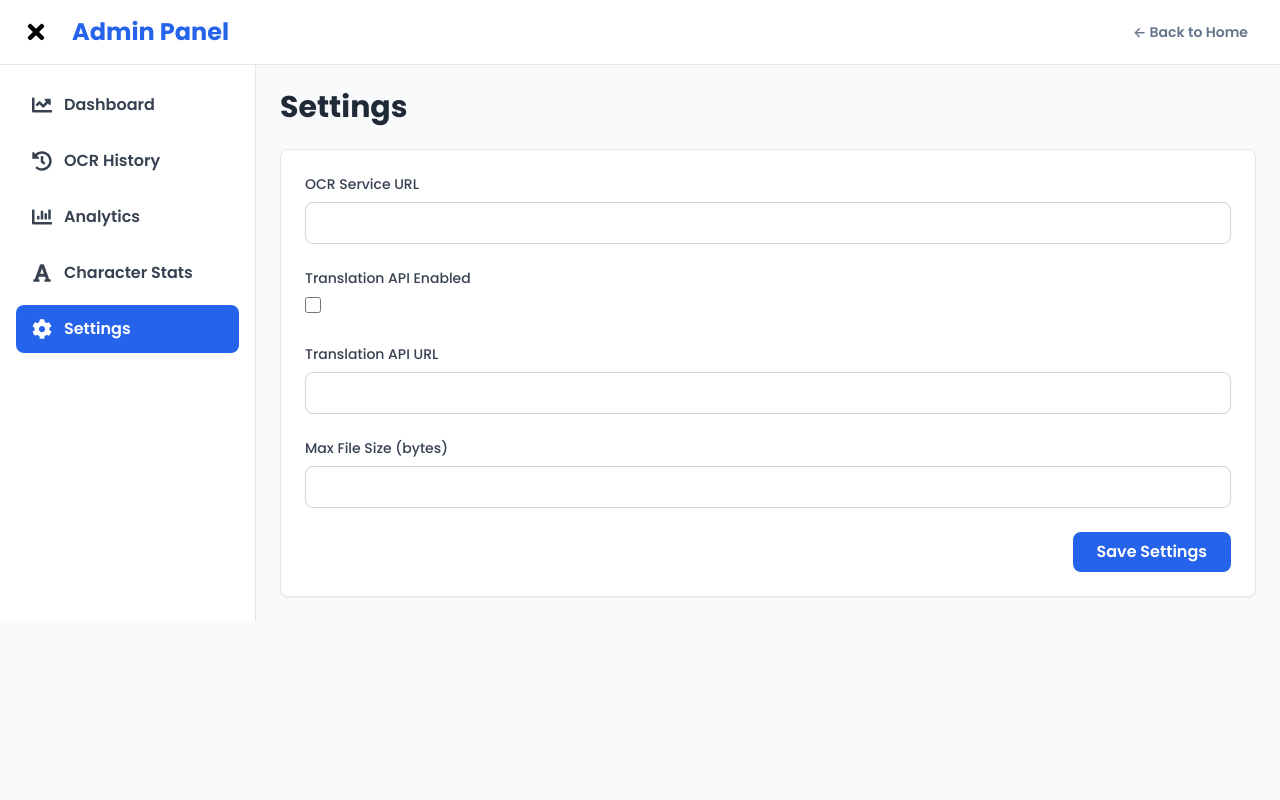
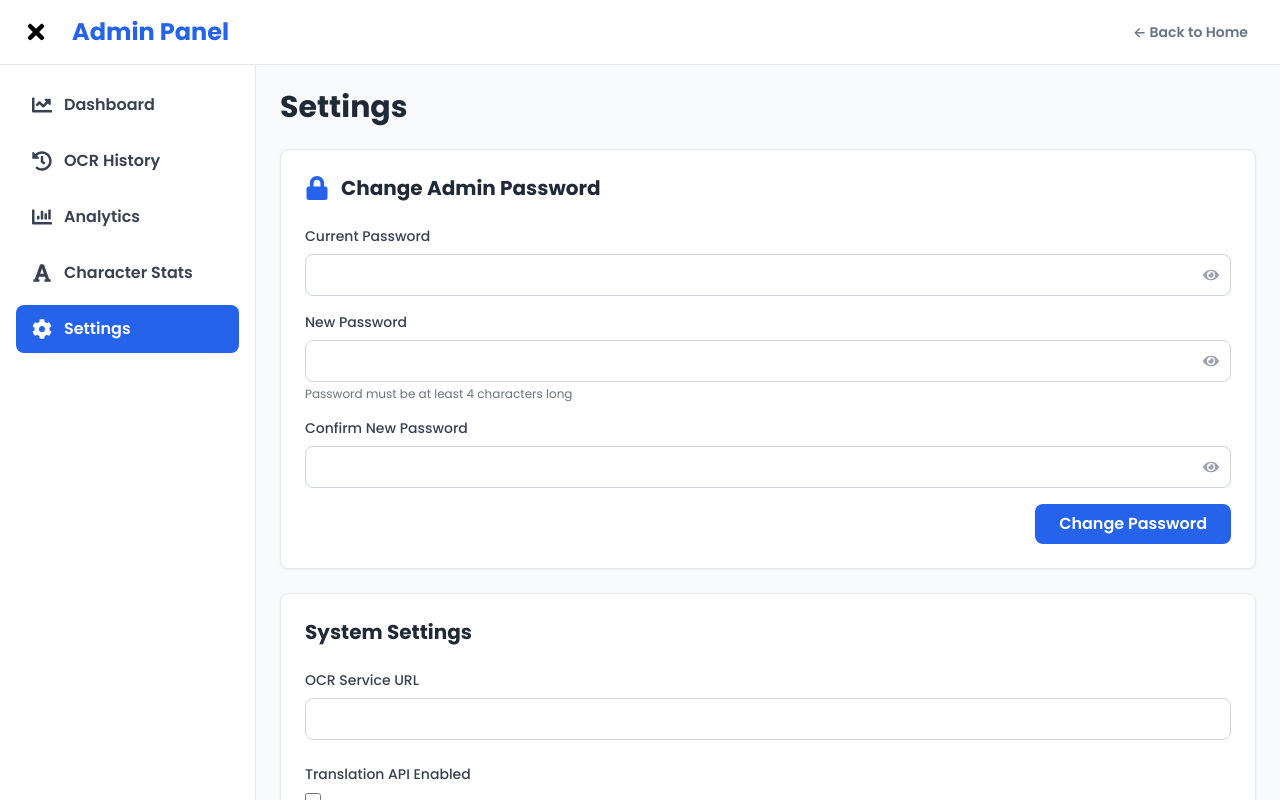
Before and after one commit to SajBajra/Final-Year-Project, a React app in the folder frontend/: page /admin/settings in a window 1280 px wide. Shown: the top 800 px of the page. Built offline with nearby package versions, Linux system fonts and the light colour scheme; no server answers; the HTML template or start-up script is replaced by a standard one.

Commit message:
feat: Add admin password change UI to settings page

```diff
--- a/frontend/src/pages/admin/AdminSettings.jsx
+++ b/frontend/src/pages/admin/AdminSettings.jsx
@@ -1,11 +1,21 @@
 import { useState, useEffect } from 'react'
-import { getSettings, updateSettings } from '../../services/adminService'
+import { FaLock, FaEye, FaEyeSlash } from 'react-icons/fa'
+import { getSettings, updateSettings, changePassword } from '../../services/adminService'
 
 const AdminSettings = () => {
   const [settings, setSettings] = useState({})
   const [loading, setLoading] = useState(true)
   const [saving, setSaving] = useState(false)
   const [message, setMessage] = useState('')
+
+  // Password change states
+  const [currentPassword, setCurrentPassword] = useState('')
+  const [newPassword, setNewPassword] = useState('')
+  const [confirmPassword, setConfirmPassword] = useState('')
+  const [changingPassword, setChangingPassword] = useState(false)
+  const [showCurrentPassword, setShowCurrentPassword] = useState(false)
+  const [showNewPassword, setShowNewPassword] = useState(false)
+  const [showConfirmPassword, setShowConfirmPassword] = useState(false)
 
   useEffect(() => {
     loadSettings()
@@ -42,6 +52,42 @@ const AdminSettings = () => {
     setSettings({ ...settings, [key]: value })
   }
 
+  const handlePasswordChange = async (e) => {
+    e.preventDefault()
+
+    if (newPassword !== confirmPassword) {
+      setMessage('New passwords do not match')
+      setTimeout(() => setMessage(''), 3000)
+      return
+    }
+
+    if (newPassword.length < 4) {
+      setMessage('Password must be at least 4 characters long')
+      setTimeout(() => setMessage(''), 3000)
+      return
+    }
+
+    try {
+      setChangingPassword(true)
+      setMessage('')
+      const response = await changePassword(currentPassword, newPassword)
+      if (response.success) {
+        setMessage('Password changed successfully!')
+        setCurrentPassword('')
+        setNewPassword('')
+        setConfirmPassword('')
+        setTimeout(() => setMessage(''), 3000)
+      } else {
+        setMessage(response.message || 'Failed to change password')
+      }
+    } catch (error) {
+      console.error('Error changing password:', error)
+      setMessage(error.response?.data?.message || 'Failed to change password. Please check your current password.')
+    } finally {
+      setChangingPassword(false)
+    }
+  }
+
   if (loading) {
     return (
       <div className="flex items-center justify-center h-64">
@@ -56,13 +102,103 @@ const AdminSettings = () => {
 
       {message && (
         <div className={`p-4 rounded-lg ${
-          message.includes('success') ? 'bg-green-50 text-green-800' : 'bg-red-50 text-red-800'
+          message.includes('success') || message.includes('Success') ? 'bg-green-50 text-green-800' : 'bg-red-50 text-red-800'
         }`}>
           {message}
         </div>
       )}
 
+      {/* Password Change Section */}
+      <div className="bg-white rounded-lg shadow-sm border border-gray-200 p-6">
+        <div className="flex items-center gap-3 mb-6">
+          <FaLock className="text-2xl text-primary-600" />
+          <h3 className="text-xl font-bold text-gray-800">Change Admin Password</h3>
+        </div>
+        <form onSubmit={handlePasswordChange} className="space-y-4">
+          <div>
+            <label className="block text-sm font-medium text-gray-700 mb-2">
+              Current Password
+            </label>
+            <div className="relative">
+              <input
+                type={showCurrentPassword ? 'text' : 'password'}
+                value={currentPassword}
+                onChange={(e) => setCurrentPassword(e.target.value)}
+                className="w-full px-4 py-2 border border-gray-300 rounded-lg focus:ring-2 focus:ring-primary-600 focus:border-transparent pr-10"
+                required
+              />
+              <button
+                type="button"
+                onClick={() => setShowCurrentPassword(!showCurrentPassword)}
+                className="absolute right-3 top-1/2 transform -translate-y-1/2 text-gray-400 hover:text-gray-600"
+              >
+                {showCurrentPassword ? <FaEyeSlash /> : <FaEye />}
+              </button>
+            </div>
+          </div>
+
+          <div>
+            <label className="block text-sm font-medium text-gray-700 mb-2">
+              New Password
+            </label>
+            <div className="relative">
+              <input
+                type={showNewPassword ? 'text' : 'password'}
+                value={newPassword}
+                onChange={(e) => setNewPassword(e.target.value)}
+                className="w-full px-4 py-2 border border-gray-300 rounded-lg focus:ring-2 focus:ring-primary-600 focus:border-transparent pr-10"
+                required
+                minLength={4}
+              />
+              <button
+                type="button"
+                onClick={() => setShowNewPassword(!showNewPassword)}
+                className="absolute right-3 top-1/2 transform -translate-y-1/2 text-gray-400 hover:text-gray-600"
+              >
+                {showNewPassword ? <FaEyeSlash /> : <FaEye />}
+              </button>
+            </div>
+            <p className="text-xs text-gray-500 mt-1">Password must be at least 4 characters long</p>
+          </div>
+
+          <div>
+            <label className="block text-sm font-medium text-gray-700 mb-2">
+              Confirm New Password
+            </label>
+            <div className="relative">
+              <input
+                type={showConfirmPassword ? 'text' : 'password'}
+                value={confirmPassword}
+                onChange={(e) => setConfirmPassword(e.target.value)}
+                className="w-full px-4 py-2 border border-gray-300 rounded-lg focus:ring-2 focus:ring-primary-600 focus:border-transparent pr-10"
+                required
+                minLength={4}
+              />
+              <button
+                type="button"
+                onClick={() => setShowConfirmPassword(!showConfirmPassword)}
+                className="absolute right-3 top-1/2 transform -translate-y-1/2 text-gray-400 hover:text-gray-600"
+              >
+                {showConfirmPassword ? <FaEyeSlash /> : <FaEye />}
+              </button>
+            </div>
+          </div>
+
+          <div className="flex justify-end">
+            <button
+              type="submit"
+              disabled={changingPassword}
+              className="px-6 py-2 bg-primary-600 text-white rounded-lg font-semibold hover:bg-primary-700 disabled:opacity-50 disabled:cursor-not-allowed transition-colors"
+            >
+              {changingPassword ? 'Changing Password...' : 'Change Password'}
+            </button>
+          </div>
+        </form>
+      </div>
+
+      {/* System Settings Section */}
       <div className="bg-white rounded-lg shadow-sm border border-gray-200 p-6 space-y-6">
+        <h3 className="text-xl font-bold text-gray-800 mb-4">System Settings</h3>
         <div>
           <label className="block text-sm font-medium text-gray-700 mb-2">
             OCR Service URL
--- a/frontend/src/services/adminService.js
+++ b/frontend/src/services/adminService.js
@@ -130,3 +130,19 @@ export const exportOCRHistory = async (filters = {}) => {
     throw error
   }
 }
+
+export const changePassword = async (currentPassword, newPassword) => {
+  try {
+    const response = await axios.post(`${ADMIN_API_URL}/password/change`, {
+      currentPassword,
+      newPassword
+    }, {
+      timeout: API_CONFIG.TIMEOUT,
+      headers: { 'Content-Type': 'application/json' }
+    })
+    return response.data
+  } catch (error) {
+    console.error('Error changing password:', error)
+    throw error
+  }
+}
```
